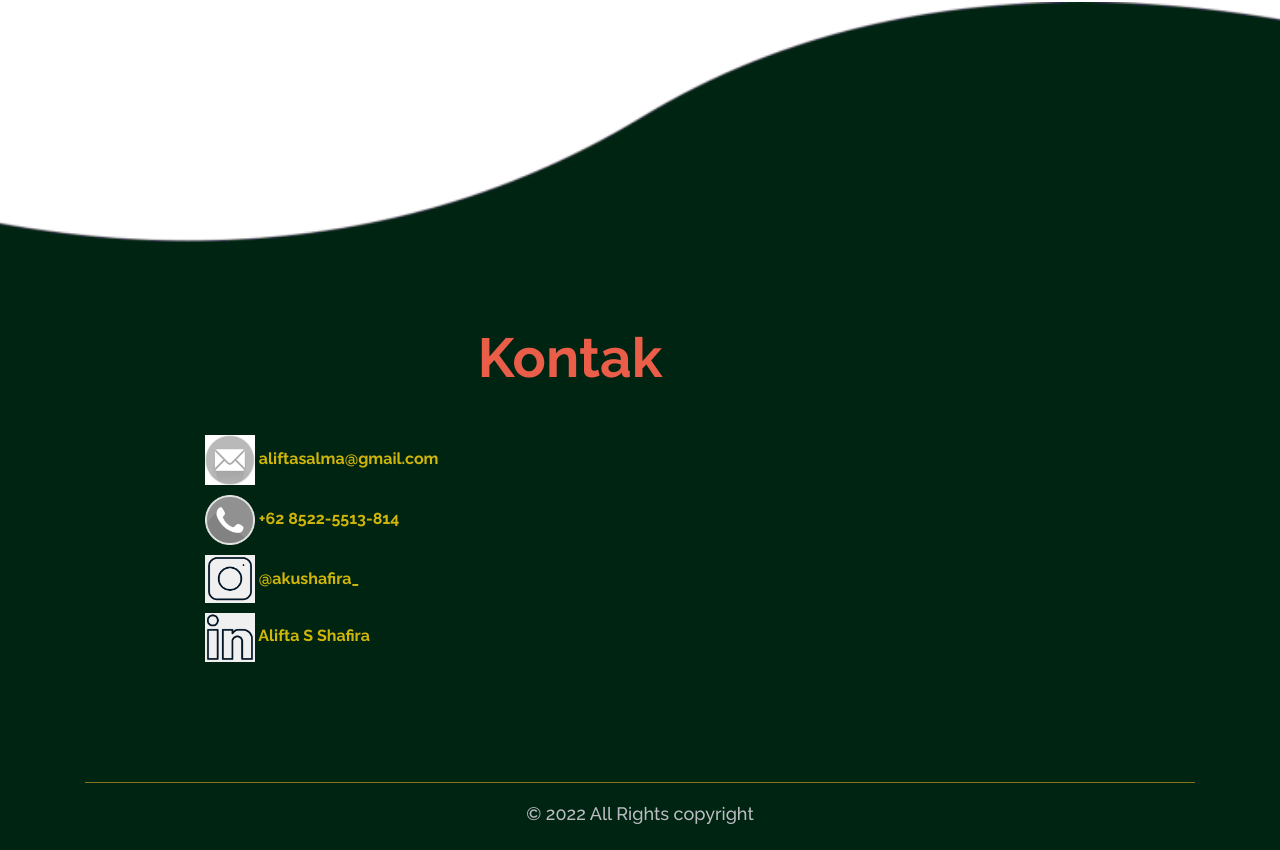
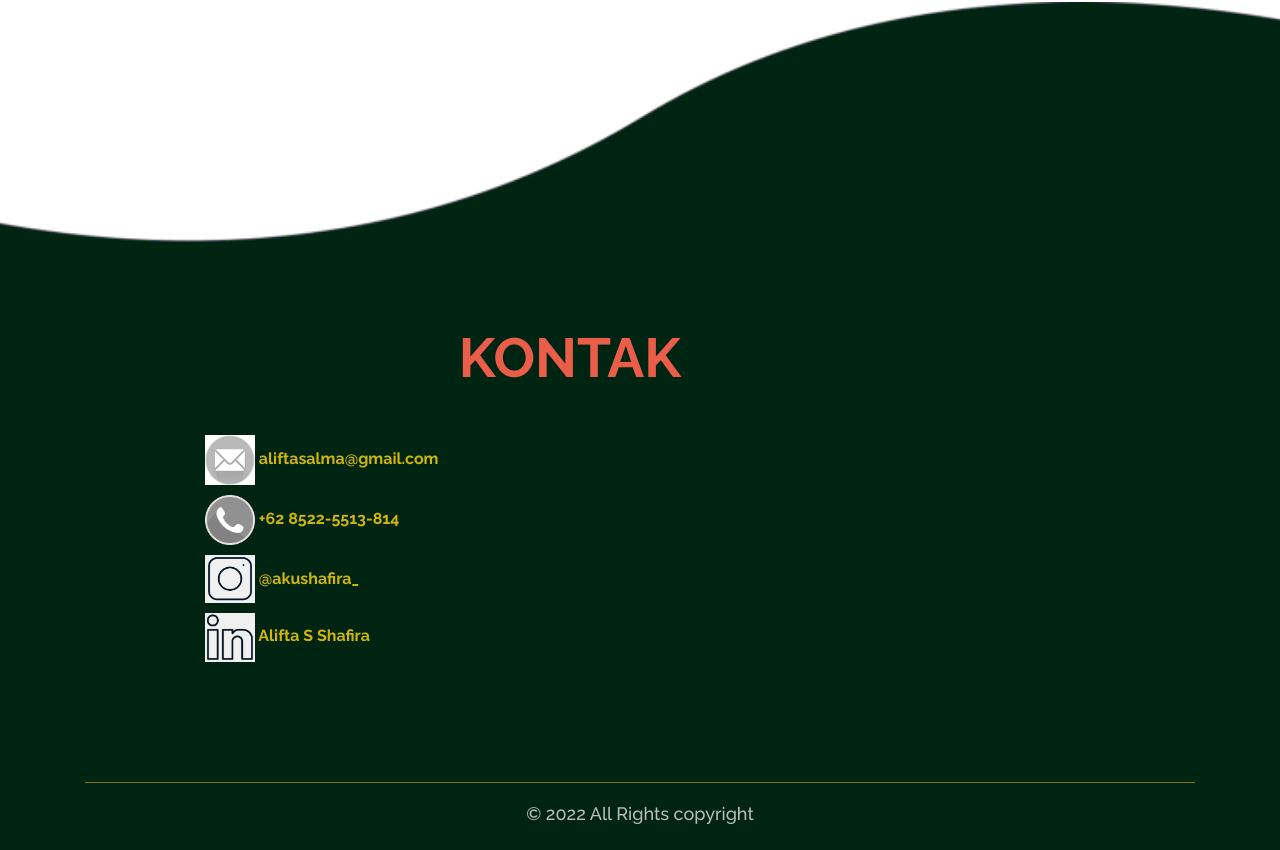
Before and after one commit to aliftass/shafira.github.io, a plain HTML site: page index.html in a window 1280 px wide. Shown: the part 2948-3798 px from the top of the page. Drawn offline with nearby package versions, Linux system fonts and the light colour scheme.

Commit message:
portofolio

```diff
--- a/index.html
+++ b/index.html
@@ -291,7 +291,7 @@
                   <div class="col-md-8 offset-md-2">
                      <div class="cont" >
                         <div class="titlepage">
-                           <h2>Kontak </h2>
+                           <h2>KONTAK </h2>
                         </div>
                         <h4><img src="images/mail.png" alt="Email" style="width: 50px;"> aliftasalma@gmail.com</h4>
                         <h4><img src="images/wa.png" alt="Email" style="width: 50px;"> +62 8522-5513-814</h4>
```
